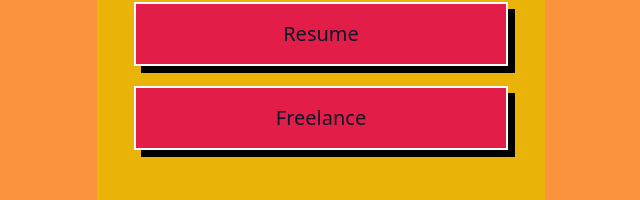
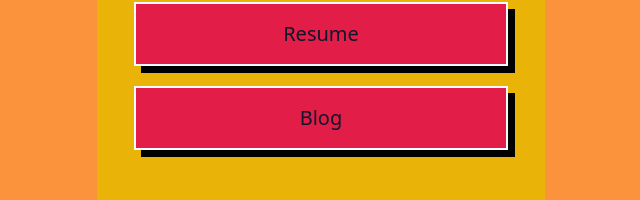
Before and after one commit to uluumbch/bio-link, a React (Vite) app: page / in a window 1280 px wide. Shown: the part 554-754 px from the top of the page, without its empty margins (319-959 px from the left). Built offline with nearby package versions, Linux system fonts and the light colour scheme.

Commit message:
edit link freelacne to blog

```diff
--- a/src/Components/Home.jsx
+++ b/src/Components/Home.jsx
@@ -70,11 +70,11 @@ const Home = () => {
 
         <a
           className="text-xl w-5/6 mx-auto bg-rose-600 text-slate-900 px-2 py-4 mb-5 relative z-[20] border-2 border-gray-50 drop-shadow-[7px_7px_black] ease-in-out duration-400 transition-all duration-700 hover:bg-slate-900 hover:text-white hover:drop-shadow-none"
-          href="https://www.fiverr.com/uluumbch"
+          href="https://uluumbch.my.id/"
           target="_blank"
           rel="noopener noreferrer"
         >
-          Freelance
+          Blog
         </a>
 
         {/* <span className="w-5/6 mx-auto text-slate-300 px-2 py-4 bg-slate-700 rounded-3xl mb-5 shadow-inner shadow-slate-400">
```
